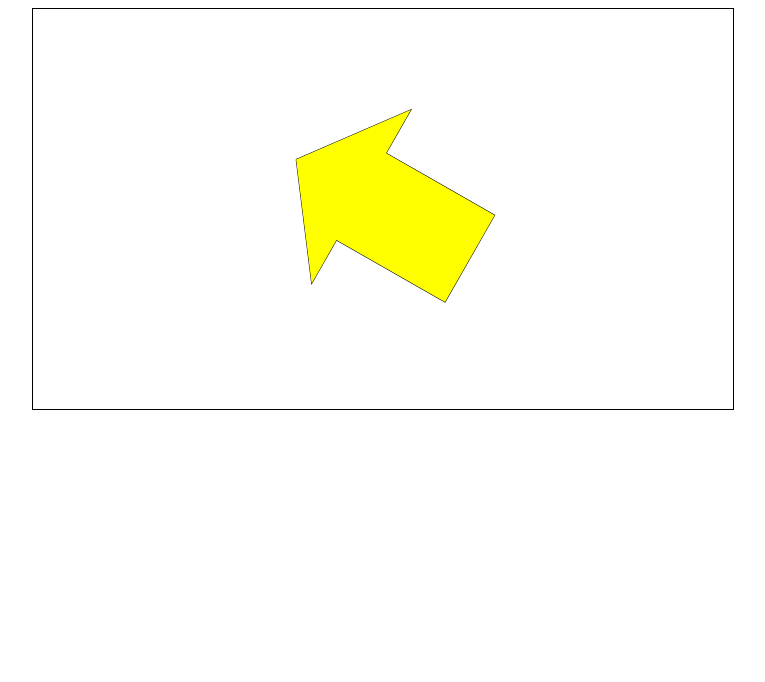
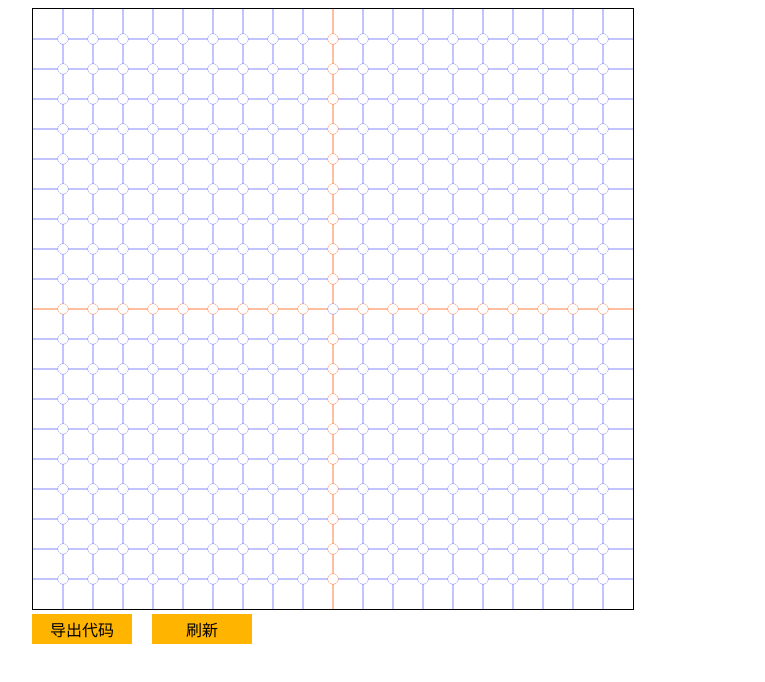
Before and after one commit to dijunliu/animation.GitHub.io, a plain HTML site: page index.html in a window 1280 px wide. Shown: the whole page, without its empty margins (258-1023 px from the left). Drawn offline with Linux system fonts and the light colour scheme.

Commit message:
创建tools工具
坐标提取工具

```diff
--- a/animation.js
+++ b/animation.js
@@ -1,5 +1,5 @@
 window.onload = function () {
-    animate.start();
+    tools.init();
 }
 
 animate = {
--- a/index.html
+++ b/index.html
@@ -3,15 +3,19 @@
 <head>
     <meta charset="UTF-8">
     <title>Title</title>
-    <script type="text/javascript" src="keycode.js"></script>
+    <!--<script type="text/javascript" src="keycode.js"></script>-->
     <script type="text/javascript" src="utils.js"></script>
-    <script type="text/javascript" src="arrow.js"></script>
+    <!--<script type="text/javascript" src="arrow.js"></script>-->
+    <!--<script type="text/javascript" src="animation.js"></script>-->
+    <script type="text/javascript" src="tools.js"></script>
     <script type="text/javascript" src="animation.js"></script>
     <link rel="stylesheet" type="text/css" href="style.css">
 </head>
 <body>
     <div id="container">
-        <canvas id="animatecanvas" height="400px" width="700px"></canvas>
+        <canvas id="animatecanvas" height="600px" width="600px"></canvas>
+        <div id="importPoint">导出代码</div>
+        <div id="restart">刷新</div>
     </div>
 </body>
 </html>
--- a/style.css
+++ b/style.css
@@ -6,3 +6,13 @@
 #animatecanvas{
     border: black solid 1px;
 }
+#importPoint,#restart{
+    float: left;
+    margin-right: 20px;
+    width: 100px;
+    height: 30px;
+    background: #ffb400;
+    text-align: center;
+    line-height: 33px;
+    cursor: pointer;
+}
--- /dev/null
+++ b/tools.js
@@ -0,0 +1,136 @@
+tools = {
+    init:function(){
+        tools.canvas = document.getElementById('animatecanvas');
+        tools.importPointc = document.getElementById('importPoint');
+        tools.restartc = document.getElementById('restart');
+        mouse = utils.capturemouse(tools.canvas);
+        tools.centerX = tools.canvas.width/2;
+        tools.centerY = tools.canvas.height/2;
+        tools.context = tools.canvas.getContext('2d');
+        tools.context.imageSmoothingEnabled = true;
+        tools.context.fillStyle = '#fff';
+        tools.context.strokeStyle = '#8588ff';
+        tools.context.lineWidth = 1;
+        tools.points = [];
+        tools.selectPoint = [];
+        tools.drawline();
+        tools.importPointc.addEventListener('click',tools.importpoint,false);
+        tools.restartc.addEventListener('click',tools.restart,false);
+        tools.canvas.addEventListener('mousedown',tools.checkpoint,false);
+        //tools.animate();
+    },
+    drawline:function () {
+        tools.points = [];
+        for(var i= 30;i<600;i+=30){
+            if(i == tools.centerX){
+                tools.context.save();
+                tools.context.strokeStyle = '#ff7f43';
+                tools.context.beginPath();
+                tools.context.moveTo(i,0);
+                tools.context.lineTo(i,tools.canvas.height);
+                tools.context.moveTo(0,i);
+                tools.context.lineTo(tools.canvas.width,i);
+                tools.context.stroke();
+                tools.context.restore();
+            }else{
+                tools.context.beginPath();
+                tools.context.moveTo(i,0);
+                tools.context.lineTo(i,tools.canvas.height);
+                    tools.context.moveTo(0,i);
+                tools.context.lineTo(tools.canvas.width,i);
+                tools.context.stroke();
+            }
+            for(var j = 30;j<=i;j+=30){
+                if(i == j){
+                    tools.points.push({x:j,y:i,isSelect:false});
+                    tools.context.beginPath();
+                    tools.context.arc(j,i,5,0,Math.PI*2,false);
+                    tools.context.stroke();
+                    tools.context.fill();
+                }else{
+                    if (j == tools.centerX || i == tools.centerX){
+                        tools.points.push({x:j,y:i});
+                        tools.points.push({x:i,y:j});
+                        tools.context.save();
+                        tools.context.strokeStyle = '#ff7f43';
+                        tools.context.beginPath();
+                        tools.context.arc(j,i,5,0,Math.PI*2,false);
+                        tools.context.stroke();
+                        tools.context.fill();
+                        tools.context.beginPath();
+                        tools.context.arc(i,j,5,0,Math.PI*2,false);
+                        tools.context.stroke();
+                        tools.context.fill();
+                        tools.context.restore();
+                    }else{
+                        tools.points.push({x:j,y:i});
+                        tools.points.push({x:i,y:j});
+                        tools.context.beginPath();
+                        tools.context.arc(j,i,5,0,Math.PI*2,false);
+                        tools.context.stroke();
+                        tools.context.fill();
+                        tools.context.beginPath();
+                        tools.context.arc(i,j,5,0,Math.PI*2,false);
+                        tools.context.stroke();
+                        tools.context.fill();
+                    }
+                }
+            }
+        }
+    },
+    checkpoint:function () {
+        var sPoint = tools.selectPoint;
+        tools.context.save();
+        tools.context.strokeStyle = '#f00';
+        tools.context.fillStyle = '#f00';
+        for (var i=0;i < tools.points.length;i++){
+            var point = tools.points[i];
+            if(Math.sqrt(Math.pow(point.x-mouse.x,2)+Math.pow(point.y-mouse.y,2)) <= 5){
+                point.isSelect = true;
+                tools.context.save();
+                tools.context.beginPath();
+                tools.context.arc(point.x,point.y,5,0,Math.PI*2,false);
+                tools.context.fill();
+                tools.context.restore();
+                sPoint.push(point);
+            }
+        }
+        tools.context.beginPath();
+        if(sPoint.length>1){
+            tools.context.moveTo(sPoint[0].x,sPoint[0].y);
+            for (var i=1;i < sPoint.length;i++){
+                tools.context.lineTo(sPoint[i].x,sPoint[i].y);
+            }
+        }
+        tools.context.stroke();
+        tools.context.restore();
+    },
+    animate:function () {
+        tools.checkpoint();
+        tools.context.clearRect(0,0,tools.canvas.width,tools.canvas.height);
+        tools.drawline();
+        tools.checkpoint();
+        window.requestAnimationFrame(tools.animate);
+    },
+    importpoint:function () {
+        if(tools.selectPoint.length > 1){
+            var sPoint = tools.selectPoint;
+            var x = sPoint.x - tools.centerX;
+            var y = sPoint.y - tools.centerY;
+            console.log("save();");
+            console.log("beginPath();");
+            console.log("moveTo("+(sPoint[0].x - tools.centerX)+","+(sPoint[0].y - tools.centerY)+");");
+            for (var i=1;i < sPoint.length;i++) {
+                console.log("lineTo(" +(sPoint[i].x - tools.centerX)+ ","
+                    +(sPoint[i].y - tools.centerY)+ ");");
+            }
+            console.log("stroke();");
+            console.log("restore();");
+        }
+    },
+    restart:function () {
+        tools.context.clearRect(0,0,tools.canvas.width,tools.canvas.height);
+        tools.drawline();
+        tools.selectPoint = [];
+    }
+}
--- a/utils.js
+++ b/utils.js
@@ -18,7 +18,6 @@ if (!window.cancelRequestAnimationFrame) {
                                             window.clearTimeout);
 }
 
-window.utils = {};
 
 var utils = {
     capturemouse:function (element) {
```
